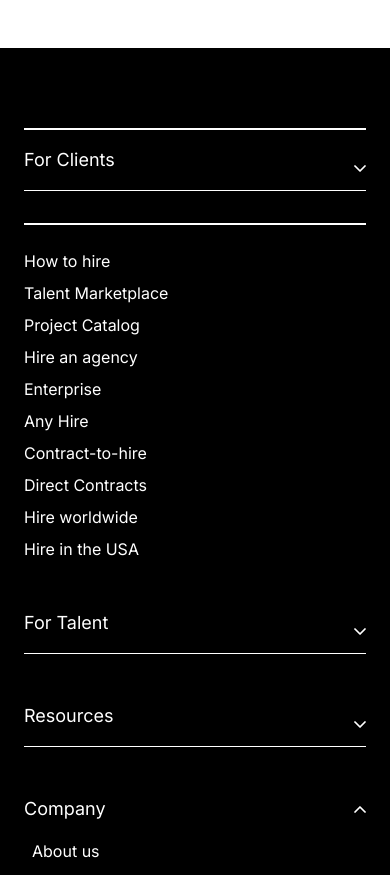
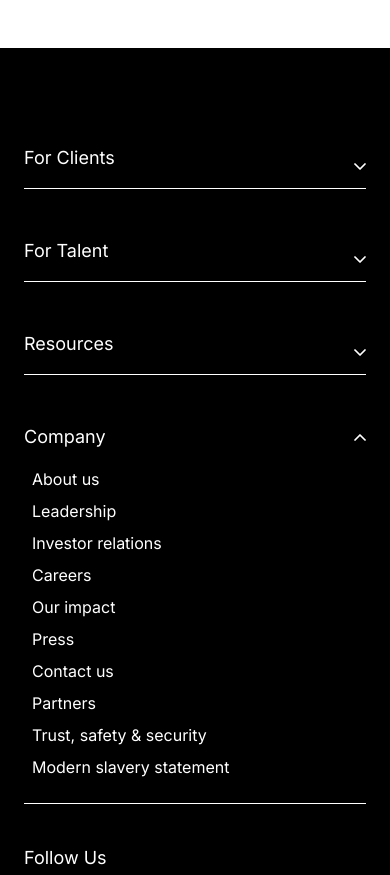
Before and after one commit to vasudhaghule/Newpagee, a Next.js app: page / in a window 390 px wide. Shown: the part 4660-5535 px from the top of the page. Built offline with nearby package versions, Linux system fonts and the light colour scheme.

Commit message:
Update Footer.tsx

```diff
--- a/src/sections/Footer.tsx
+++ b/src/sections/Footer.tsx
@@ -22,7 +22,7 @@ const Footer = () => {
   {/* For Clients */}
   {/* For Clients */}
 <div>
-  <div className="flex items-center sm:border-b md:border-none border-white border-t-2 w-full pt-4">
+  <div className="flex items-center sm:border-b md:border-none border-white border-b-2 w-full pt-4">
     <h3 className="text-lg text-white mb-4">For Clients</h3>
     <img
       src={rgt.src}
@@ -44,21 +44,7 @@ const Footer = () => {
   </ul>
 </div>
 
-{/* Mobile View Border Additions */}
-<div className="md:hidden border-t-2 border-white w-full pt-6">
-  <ul className="space-y-2 text-white">
-    <li>How to hire</li>
-    <li>Talent Marketplace</li>
-    <li>Project Catalog</li>
-    <li>Hire an agency</li>
-    <li>Enterprise</li>
-    <li>Any Hire</li>
-    <li>Contract-to-hire</li>
-    <li>Direct Contracts</li>
-    <li>Hire worldwide</li>
-    <li>Hire in the USA</li>
-  </ul>
-</div>
+
 
 
   {/* For Talent */}
```
